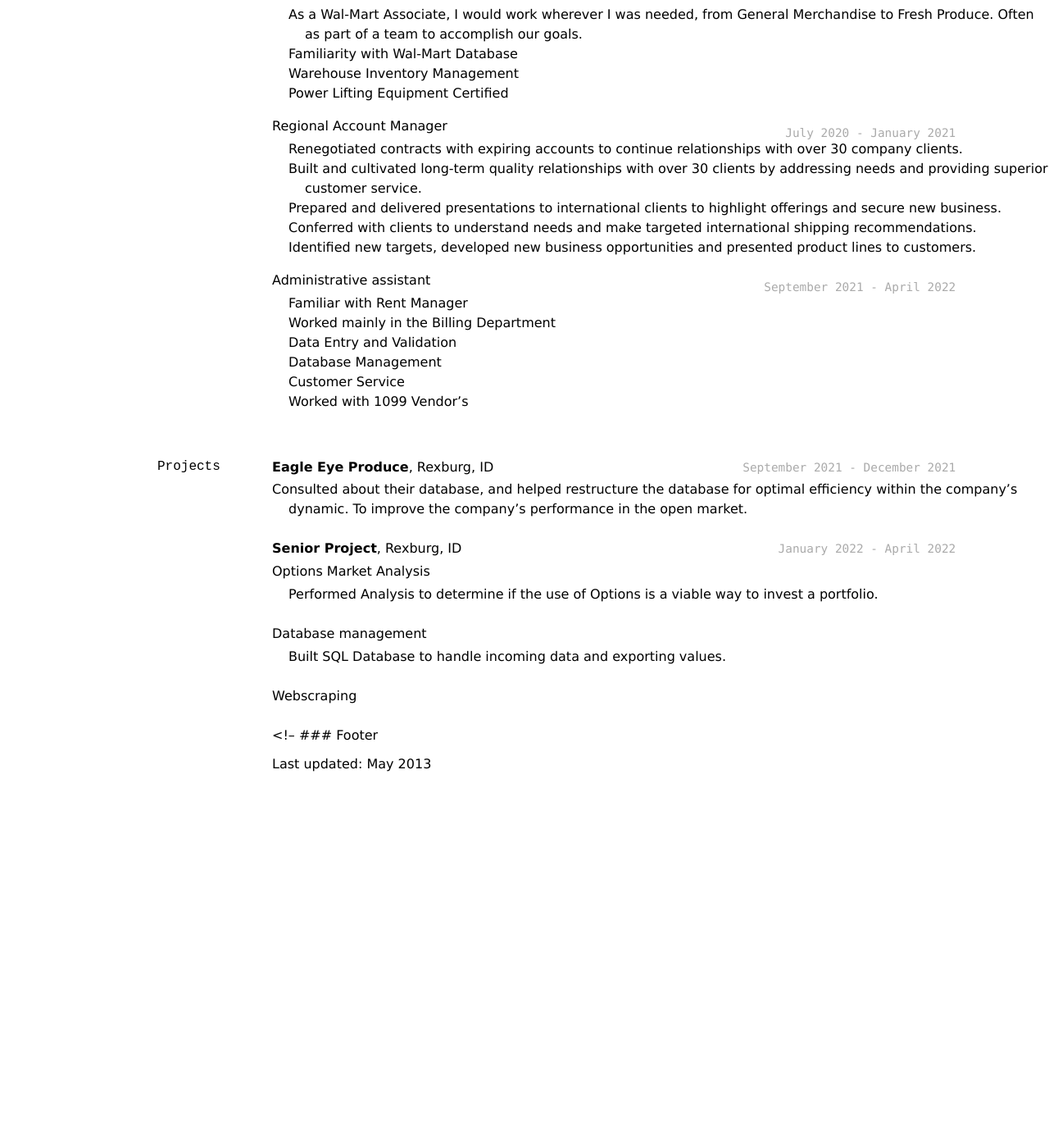
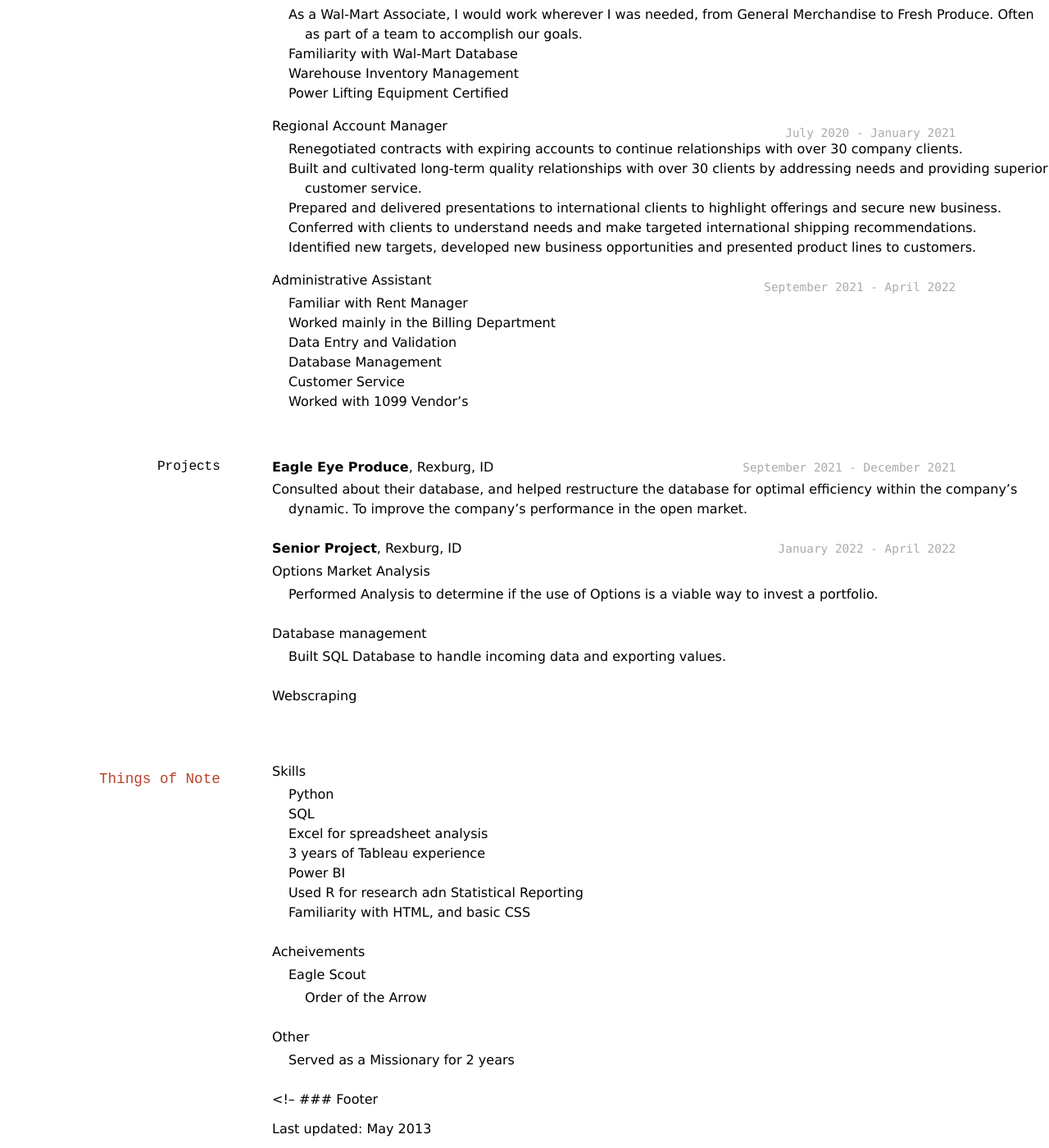
Before and after one commit to vanman247/Van_Engelenhoven_Resume, a Jekyll site: the page built from docs/index.md, in a window 1280 px wide and 1400 px high, scrolled down 761 px. Shown: the whole window at 82% size. Built offline with Jekyll 4.4.1, drawn with Linux system fonts in a browser that asks for light colours; before the commit the page ends 1716 px from its top, so only the background shows below that.

Commit message:
Update index.md
Minor Changes

```diff
--- a/docs/index.md
+++ b/docs/index.md
@@ -57,7 +57,7 @@ __High School__, Fulton, MO
     - Identified new targets, developed new business opportunities and presented product lines to customers.
 
 `September 2021 - April 2022`
-- Administrative assistant
+- Administrative Assistant
     - Familiar with Rent Manager
     - Worked mainly in the Billing Department
     - Data Entry and Validation
@@ -80,6 +80,27 @@ __Senior Project__, Rexburg, ID
     - Built SQL Database to handle incoming data and exporting values.
 - Webscraping
 
+## Things of Note
+
+- Skills
+    - Python
+    - SQL
+    - Excel for spreadsheet analysis
+    - 3 years of Tableau experience
+    - Power BI
+    - Used R for research adn Statistical Reporting
+    - Familiarity with HTML, and basic CSS
+    -
+- Acheivements
+    - Eagle Scout
+        - Order of the Arrow
+
+- Other
+    - Served as a Missionary for 2 years
+
+
+
+
 <!-- ### Footer
 
 Last updated: May 2013
```
